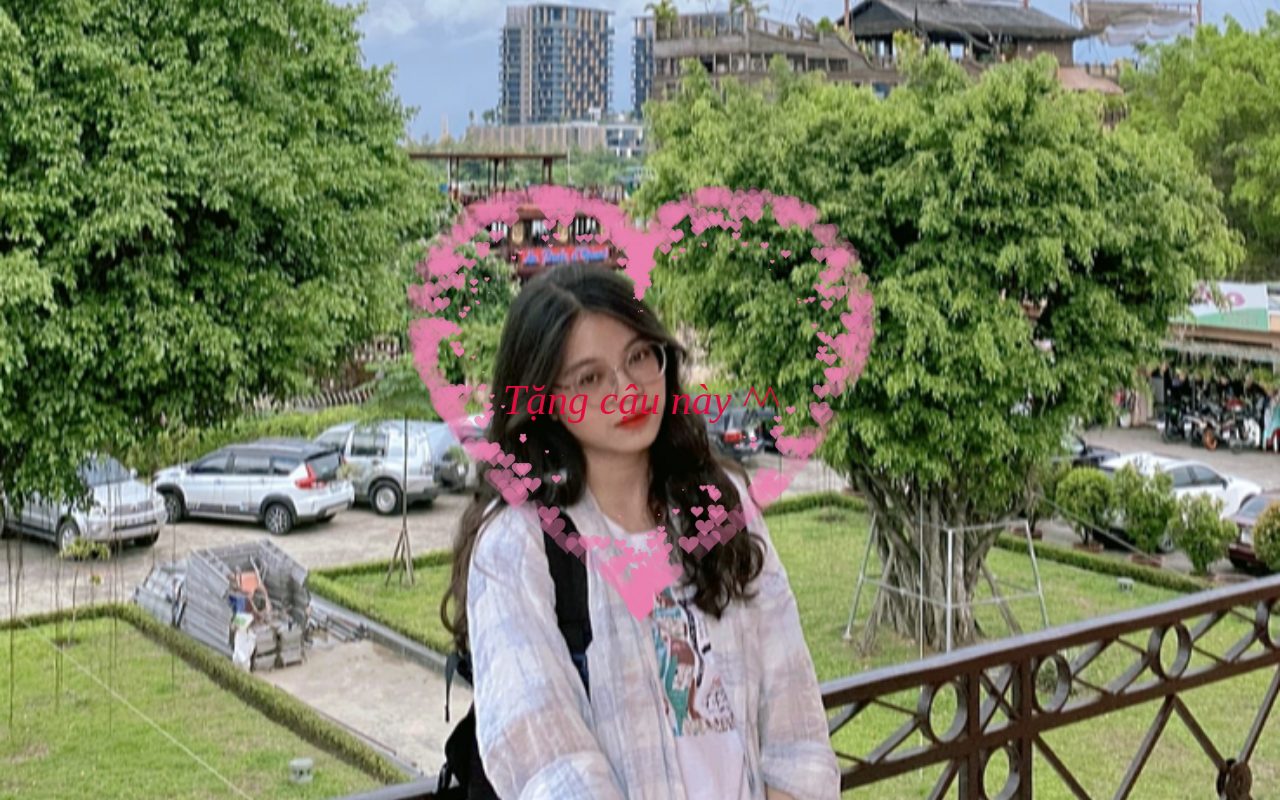
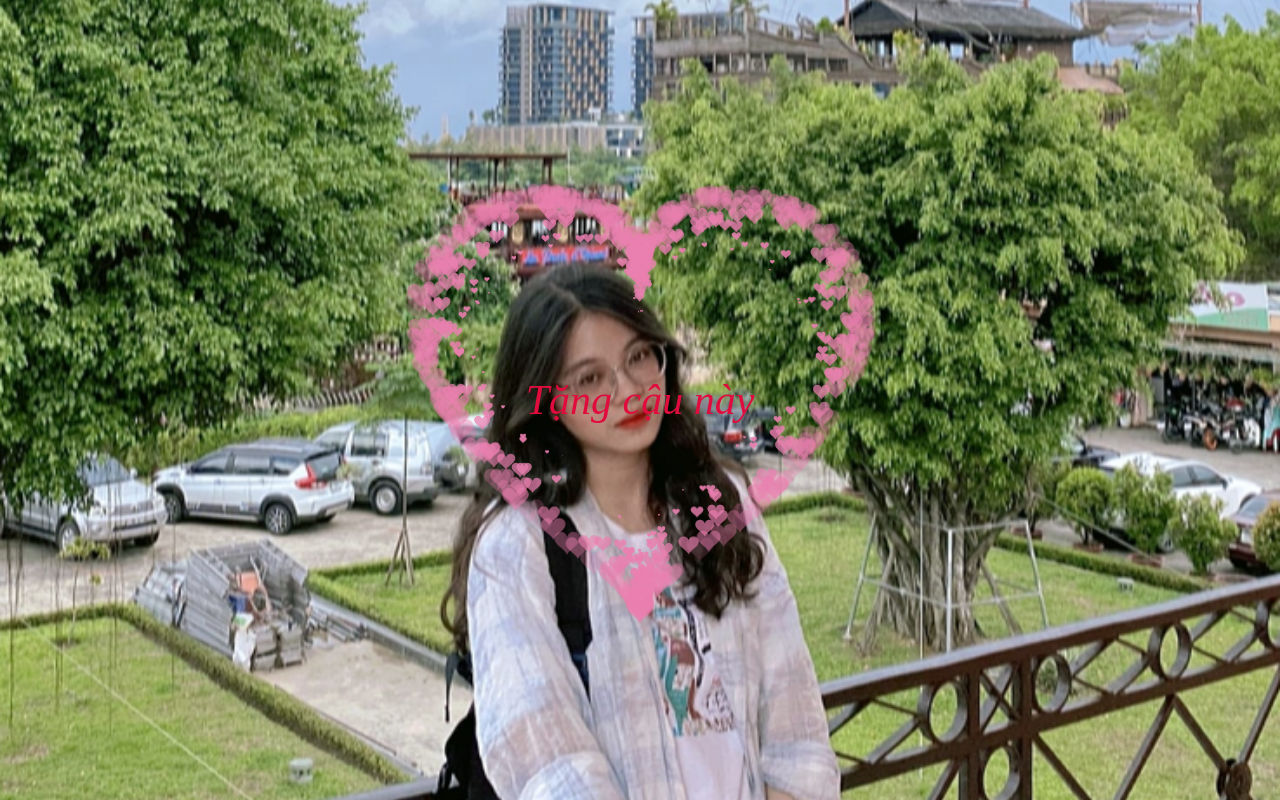
Before and after one commit to toonies18802/toonies18802.github.io, a plain HTML site: page index.html in a window 1280 px wide. Drawn offline with Linux system fonts and the light colour scheme.

Commit message:
Update index.html

```diff
--- a/index.html
+++ b/index.html
@@ -454,7 +454,7 @@
           align-items: center;
           justify-content: center;
           margin-bottom: 15px;
-          text-align: center;">Tặng cậu này ^^</div>
+          text-align: center;">Tặng cậu này </div>
 
  </BODY>
 </HTML>
```
